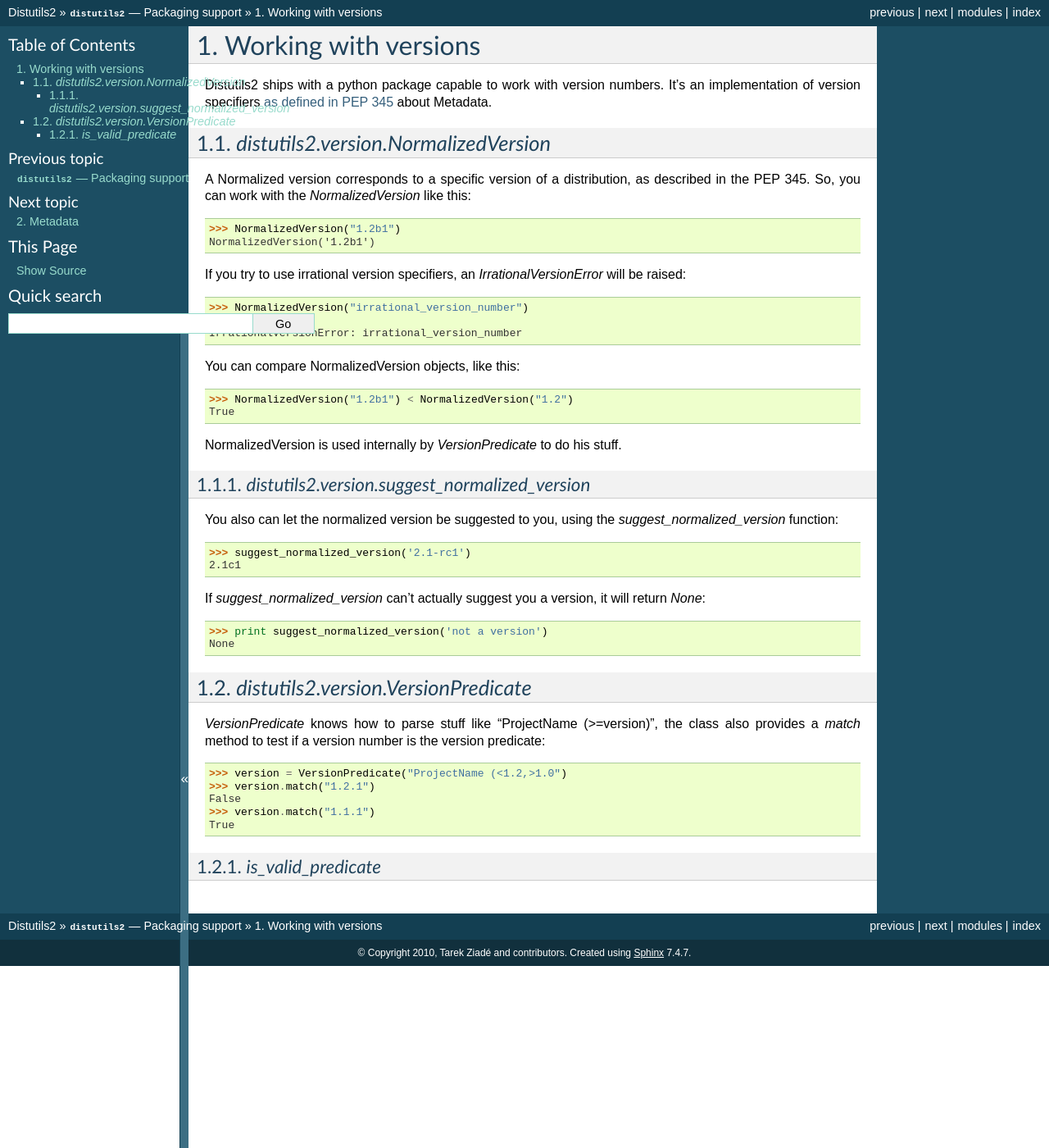
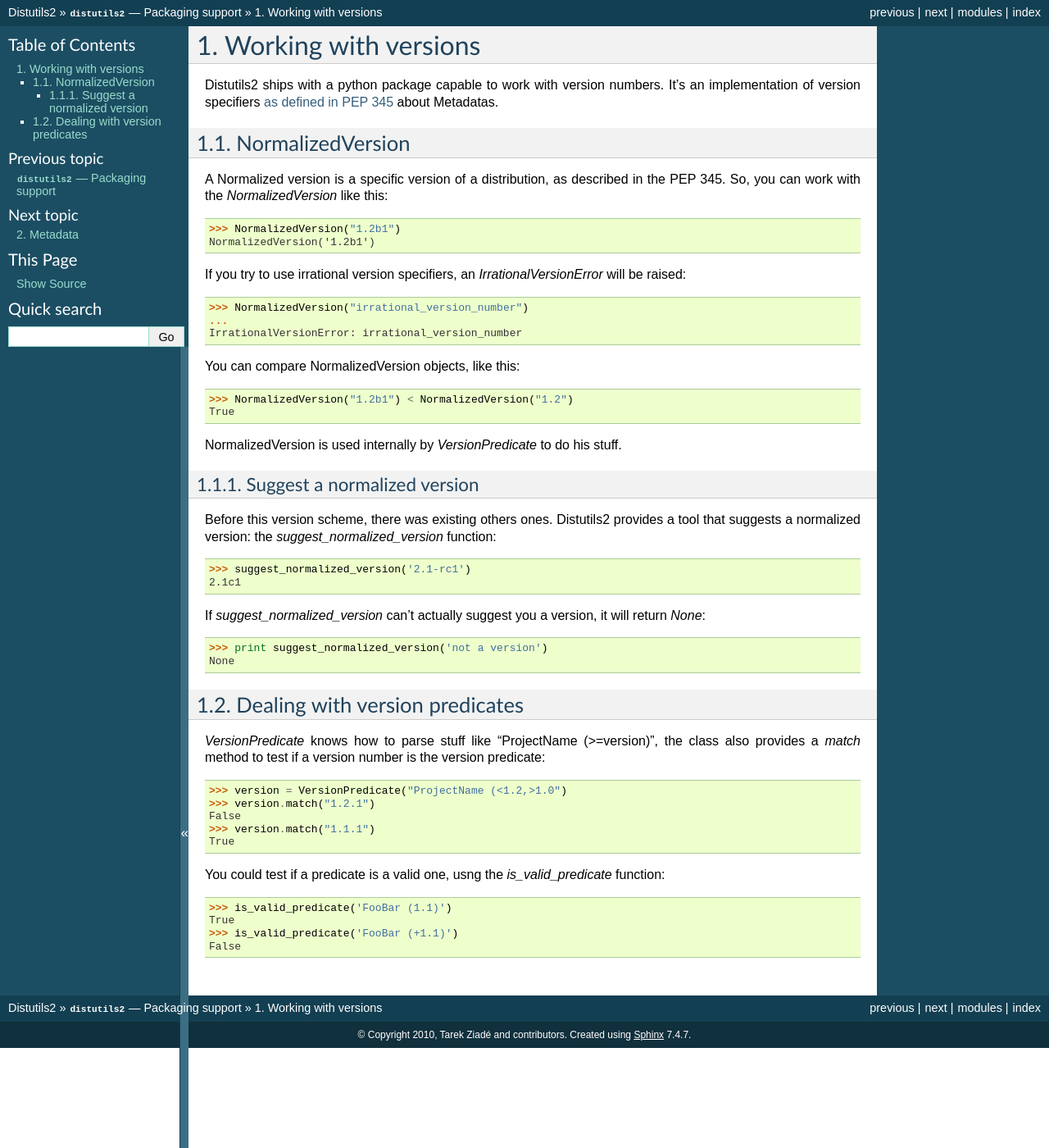
Before and after one commit to crateio/distutils2, a Sphinx documentation site: the page built from docs/source/library/distutils2.version.rst, in a window 1280 px wide and 1400 px high. Shown: the whole window at 82% size. Built offline with Sphinx 7.4.7, drawn with Linux system fonts in a browser that asks for light colours.

Commit message:
Rewrite a bit the version module documentation.

```diff
--- a/docs/source/library/distutils2.version.rst
+++ b/docs/source/library/distutils2.version.rst
@@ -5,12 +5,12 @@
 Distutils2 ships with a python package capable to work with version numbers.
 It's an implementation of version specifiers `as defined in PEP 345
 <http://www.python.org/dev/peps/pep-0345/#version-specifiers>`_ about
-Metadata.
+Metadatas.
 
-`distutils2.version.NormalizedVersion`
-======================================
+NormalizedVersion
+==================
 
-A Normalized version corresponds to a specific version of a distribution, as
+A Normalized version is a specific version of a distribution, as
 described in the PEP 345. So, you can work with the `NormalizedVersion` like
 this::
 
@@ -31,11 +31,12 @@
 
 NormalizedVersion is used internally by `VersionPredicate` to do his stuff.
 
-`distutils2.version.suggest_normalized_version`
------------------------------------------------
+Suggest a normalized version
+----------------------------
 
-You also can let the normalized version be suggested to you, using the
-`suggest_normalized_version` function::
+Before this version scheme, there was existing others ones. Distutils2 provides
+a tool that suggests a normalized version: the `suggest_normalized_version`
+function::
 
     >>> suggest_normalized_version('2.1-rc1')
     2.1c1
@@ -46,8 +47,8 @@
     >>> print suggest_normalized_version('not a version')
     None
 
-`distutils2.version.VersionPredicate`
-=====================================
+Dealing with version predicates
+===============================
 
 `VersionPredicate` knows how to parse stuff like "ProjectName (>=version)", the
 class also provides a `match` method to test if a version number is the version
@@ -59,5 +60,10 @@
     >>> version.match("1.1.1")
     True
 
-`is_valid_predicate`
---------------------
+You could test if a predicate is a valid one, usng the `is_valid_predicate`
+function::
+
+    >>> is_valid_predicate('FooBar (1.1)')
+    True
+    >>> is_valid_predicate('FooBar (+1.1)')
+    False
```
